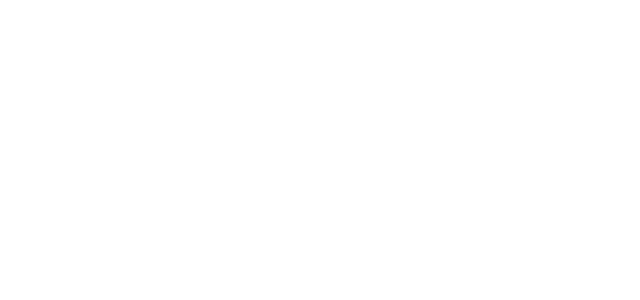
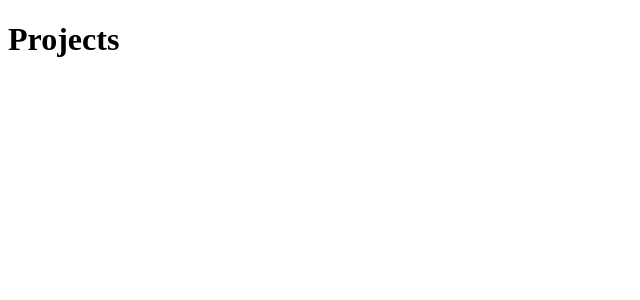
Before and after one commit to Carrosen/portfolio, a React app: page /projects in a window 1280 px wide. Shown: the top 300 px of the page, without its empty margins (0-640 px from the left). Built offline with nearby package versions, Linux system fonts and the light colour scheme.

Commit message:
Creates components About and Projects, adds route for components

```diff
--- a/index.html
+++ b/index.html
@@ -6,7 +6,7 @@
     <meta name="viewport" content="width=device-width, initial-scale=1, shrink-to-fit=no">
     <meta http-equiv="Content-Security-Policy" content="default-src *; connect-src * ws://* wss://*; style-src * 'unsafe-inline' 'unsafe-eval'; media-src * ; img-src * data:; font-src * ; script-src * 'unsafe-inline' 'unsafe-eval';" />
 
-    <title>Portfolio</title>
+    <title>Portfolio - Carla Rosén</title>
 </head>
 
 <body>
--- a/src/App.js
+++ b/src/App.js
@@ -1,6 +1,8 @@
-import LandingPage from './Components/LandingPage'
 import React, { Component } from 'react';
 import { Switch, Route } from 'react-router-dom'
+import LandingPage from './Components/LandingPage'
+import About from './Components/About'
+import Projects from './Components/Projects'
 
 class App extends Component {
 
@@ -9,6 +11,8 @@
       <>
         <Switch>
           <Route exact path='/' component={LandingPage}></Route>
+          <Route exact path='/about' component={About}></Route>
+          <Route exact path='/projects' component={Projects}></Route>
         </Switch>
       </>
     );
--- /dev/null
+++ b/src/Components/About.jsx
@@ -0,0 +1,14 @@
+import React, { Component } from 'react';
+
+class About extends Component {
+
+  render() {
+    return (
+      <>
+        <h1>About</h1>
+      </>
+    )
+  }
+}
+
+export default About
--- /dev/null
+++ b/src/Components/Projects.jsx
@@ -0,0 +1,14 @@
+import React, { Component } from 'react';
+
+class Projects extends Component {
+
+  render() {
+    return (
+      <>
+        <h1>Projects</h1>
+      </>
+    )
+  }
+}
+
+export default Projects
```
